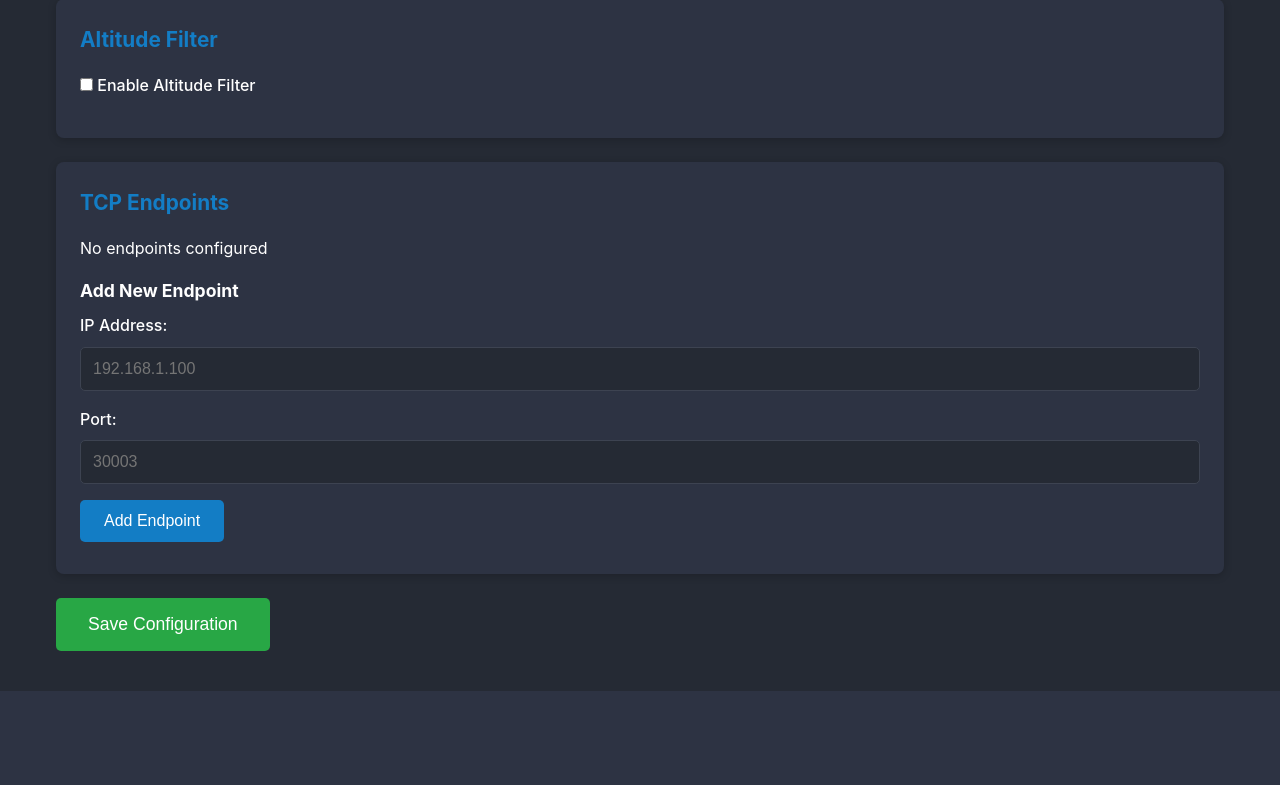
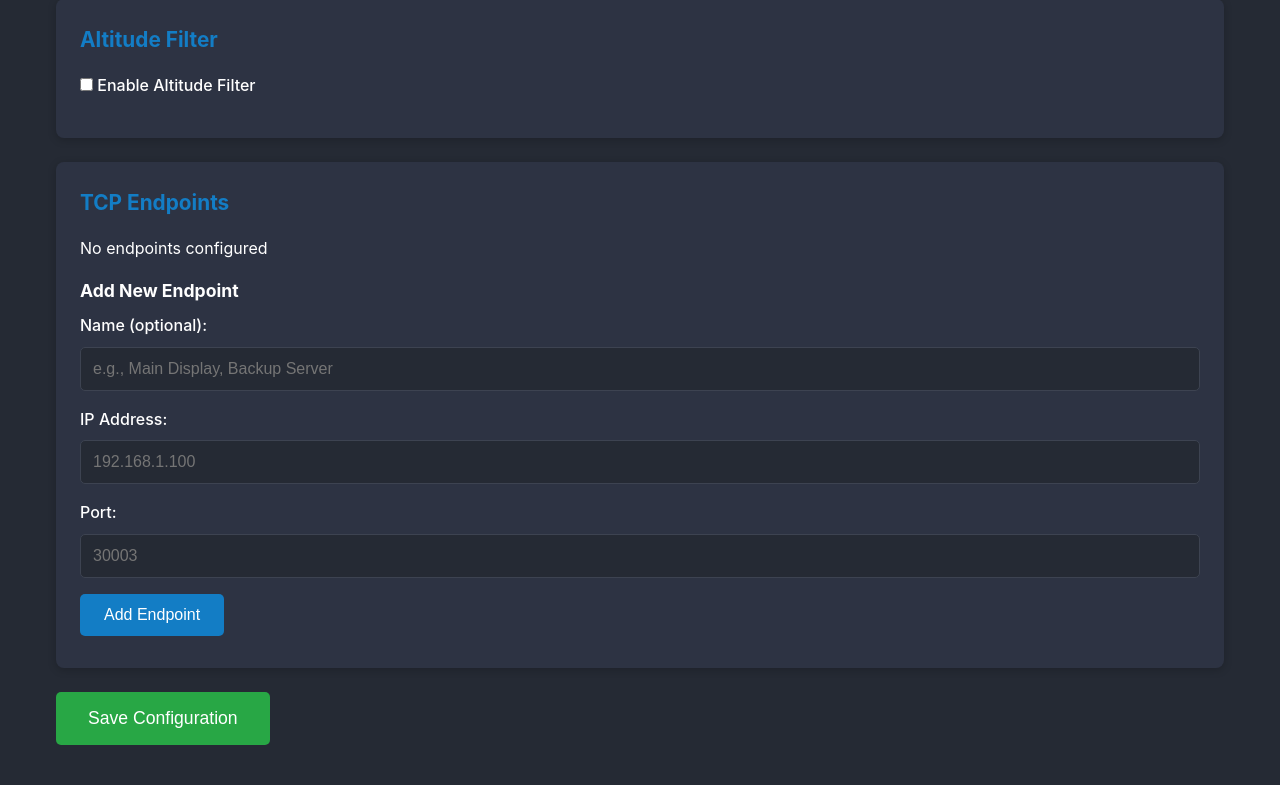
Before and after one commit to JLBMaritime/ADSB-WiFi-Manager, a Flask app: page / in a window 1280 px wide, after a click on "ADS-B Configuration". Shown: the part 701-1486 px from the top of the page. Before the commit the page ends 1392 px from the top, so only its background shows below. Run offline with Flask 3, Linux system fonts and the light colour scheme; the visitor is signed in with stand-in values (Sample User, id 1).

Commit message:
Add files via upload

```diff
--- a/adsb_server/adsb_server.py
+++ b/adsb_server/adsb_server.py
@@ -89,10 +89,11 @@ class ADSBServer:
             self.endpoints = []
             endpoint_count = self.config.getint('Endpoints', 'count', fallback=0)
             for i in range(endpoint_count):
+                name = self.config.get('Endpoints', f'endpoint_{i}_name', fallback='')
                 ip = self.config.get('Endpoints', f'endpoint_{i}_ip', fallback=None)
                 port = self.config.getint('Endpoints', f'endpoint_{i}_port', fallback=None)
                 if ip and port:
-                    self.endpoints.append({'ip': ip, 'port': port, 'socket': None})
+                    self.endpoints.append({'name': name, 'ip': ip, 'port': port, 'socket': None})
 
             self.logger.info(f"Configuration loaded: Filter={'ALL' if self.filter_all else self.filter_icao_list}, Endpoints={len(self.endpoints)}")
 
--- a/web_interface/app.py
+++ b/web_interface/app.py
@@ -228,10 +228,11 @@ def get_adsb_config():
         endpoints = []
         endpoint_count = config.getint('Endpoints', 'count', fallback=0)
         for i in range(endpoint_count):
+            name = config.get('Endpoints', f'endpoint_{i}_name', fallback='')
             ip = config.get('Endpoints', f'endpoint_{i}_ip', fallback='')
             port = config.get('Endpoints', f'endpoint_{i}_port', fallback='')
             if ip and port:
-                endpoints.append({'ip': ip, 'port': port})
+                endpoints.append({'name': name, 'ip': ip, 'port': port})
 
         return jsonify({
             'success': True,
@@ -273,6 +274,7 @@ def update_adsb_config():
         if 'endpoints' in data:
             config.set('Endpoints', 'count', str(len(data['endpoints'])))
             for i, endpoint in enumerate(data['endpoints']):
+                config.set('Endpoints', f'endpoint_{i}_name', endpoint.get('name', ''))
                 config.set('Endpoints', f'endpoint_{i}_ip', endpoint['ip'])
                 config.set('Endpoints', f'endpoint_{i}_port', str(endpoint['port']))
 
--- a/web_interface/static/js/main.js
+++ b/web_interface/static/js/main.js
@@ -393,9 +393,10 @@ function displayEndpoints() {
     currentEndpoints.forEach((endpoint, index) => {
         const div = document.createElement('div');
         div.className = 'endpoint-item';
+        const displayText = endpoint.name ? `${endpoint.name} - ${endpoint.ip}:${endpoint.port}` : `${endpoint.ip}:${endpoint.port}`;
         div.innerHTML = `
             <div>
-                <strong>${endpoint.ip}:${endpoint.port}</strong>
+                <strong>${displayText}</strong>
             </div>
             <div class="button-group">
                 <button class="btn btn-secondary" onclick="testEndpoint('${endpoint.ip}', ${endpoint.port})">Test</button>
@@ -407,6 +408,7 @@ function displayEndpoints() {
 }
 
 function addEndpoint() {
+    const name = document.getElementById('endpoint-name').value.trim();
     const ip = document.getElementById('endpoint-ip').value.trim();
     const port = parseInt(document.getElementById('endpoint-port').value);
 
@@ -415,9 +417,10 @@ function addEndpoint() {
         return;
     }
 
-    currentEndpoints.push({ip, port});
+    currentEndpoints.push({name, ip, port});
     displayEndpoints();
 
+    document.getElementById('endpoint-name').value = '';
     document.getElementById('endpoint-ip').value = '';
     document.getElementById('endpoint-port').value = '';
 }
--- a/web_interface/templates/index.html
+++ b/web_interface/templates/index.html
@@ -165,6 +165,10 @@
 
                 <h4>Add New Endpoint</h4>
                 <div class="form-group">
+                    <label for="endpoint-name">Name (optional):</label>
+                    <input type="text" id="endpoint-name" placeholder="e.g., Main Display, Backup Server">
+                </div>
+                <div class="form-group">
                     <label for="endpoint-ip">IP Address:</label>
                     <input type="text" id="endpoint-ip" placeholder="192.168.1.100">
                 </div>
```
